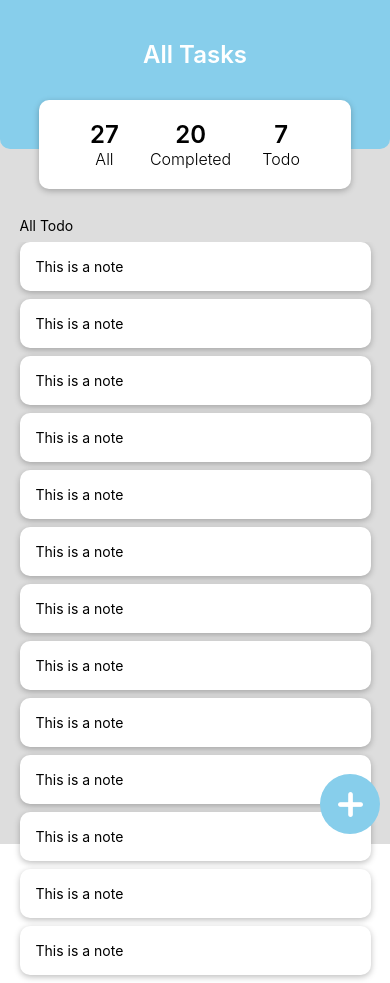
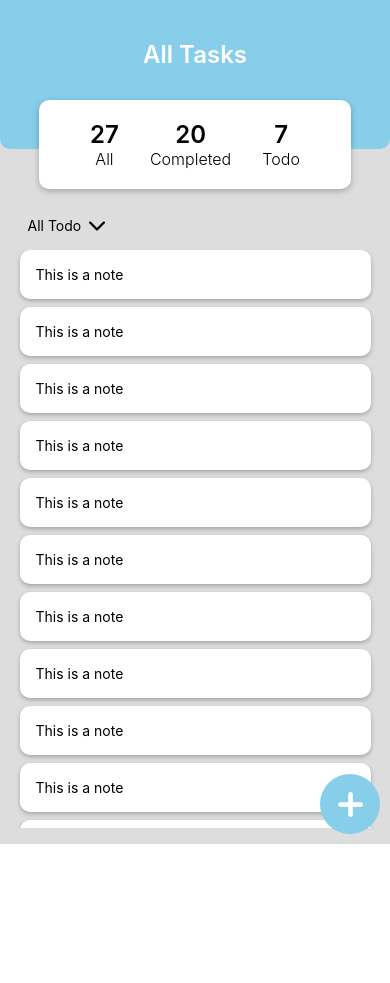
Before and after one commit to asayushg/Todo-React-Native, a React Native app: screen / in a window 390 px wide. After the commit the page ends 844 px from the top, so only its background shows below. Built offline with nearby package versions, Linux system fonts and the light colour scheme.

Commit message:
note list

```diff
--- a/App.js
+++ b/App.js
@@ -18,10 +18,10 @@ export default function App() {
     {id: 7, text: 'This is a note'},
     {id: 8, text: 'This is a note'},
     {id: 9, text: 'This is a note'},
-    {id: 9, text: 'This is a note'},
-    {id: 9, text: 'This is a note'},
-    {id: 9, text: 'This is a note'},
-    {id: 9, text: 'This is a note'},
+    {id: 10, text: 'This is a note'},
+    {id: 11, text: 'This is a note'},
+    {id: 12, text: 'This is a note'},
+    {id: 13, text: 'This is a note'},
   ]
 
   return (
--- a/package.json
+++ b/package.json
@@ -15,6 +15,8 @@
     "react": "17.0.1",
     "react-dom": "17.0.1",
     "react-native": "0.64.3",
+    "react-native-paper": "^4.11.1",
+    "react-native-popup-menu": "^0.15.12",
     "react-native-web": "0.17.1"
   },
   "devDependencies": {
--- a/src/components/FilterNotes.js
+++ b/src/components/FilterNotes.js
@@ -1,12 +1,20 @@
 import React from 'react';
-import { View, Text, StyleSheet } from 'react-native';
+import { View, Text, StyleSheet, Image, Pressable } from 'react-native';
 
 const FilterNotes = () => {
 
     return (
-        <View style={styles.container}>
+        <Pressable
+            style={styles.container}
+            onPress={() => {
+                alert("Select Sort")
+            }}
+        >
             <Text>All Todo</Text>
-        </View>
+            <Image
+            source={require('../assests/images/arrowdown.png')}
+            style={styles.icon}/>
+        </Pressable>
     )
 
 }
@@ -16,8 +24,20 @@ export default FilterNotes;
 const styles = StyleSheet.create({
 
     container:{
-        margin: 8,
-        marginStart: '5%'
+        marginStart: '5%',
+        flexDirection:'row',
+        alignItems: 'center',
+        justifyContent: 'flex-start',
+        padding: 8,
+        marginBottom: 8
+    },
+
+    icon:{
+        height: 16,
+        width: 16,
+        tintColor: 'black',
+        marginStart: 8
     }
 
+
 })
--- a/src/components/Note.js
+++ b/src/components/Note.js
@@ -23,9 +23,9 @@ const styles = StyleSheet.create({
     card:{
         shadowColor: 'black',
         shadowOffset: { width: 0, height: 2 },
-        shadowRadius: 6,
+        shadowRadius: 4,
         shadowOpacity: 0.26,
-        elevation: 8,
+        elevation: 4,
         backgroundColor: 'white',
         padding: 16,
         borderRadius: 10,
--- a/src/components/NoteList.js
+++ b/src/components/NoteList.js
@@ -9,7 +9,9 @@ const NoteList = (props) =>{
 
     return(
         <View style={styles.container}>
-            <FilterNotes />
+            <View style={styles.filter}>
+                <FilterNotes />
+            </View>
             <View style={styles.noteList}>
                 <FlatList
                     data={props.notes}
@@ -34,11 +36,15 @@ const styles = StyleSheet.create({
         flex: 1,
         marginTop: 60,
         marginBottom: 16,
-        width:'100%',
+    },
+
+    filter:{
+        flexDirection:'row',
+        justifyContent:'flex-start',
     },
 
     noteList:{
-
+       flex: 1,
     }
 
 })
```
Also changed, not shown: src/assests/images/arrowdown.png (added), 1 other file (tests, documents, lock files or other folders).
